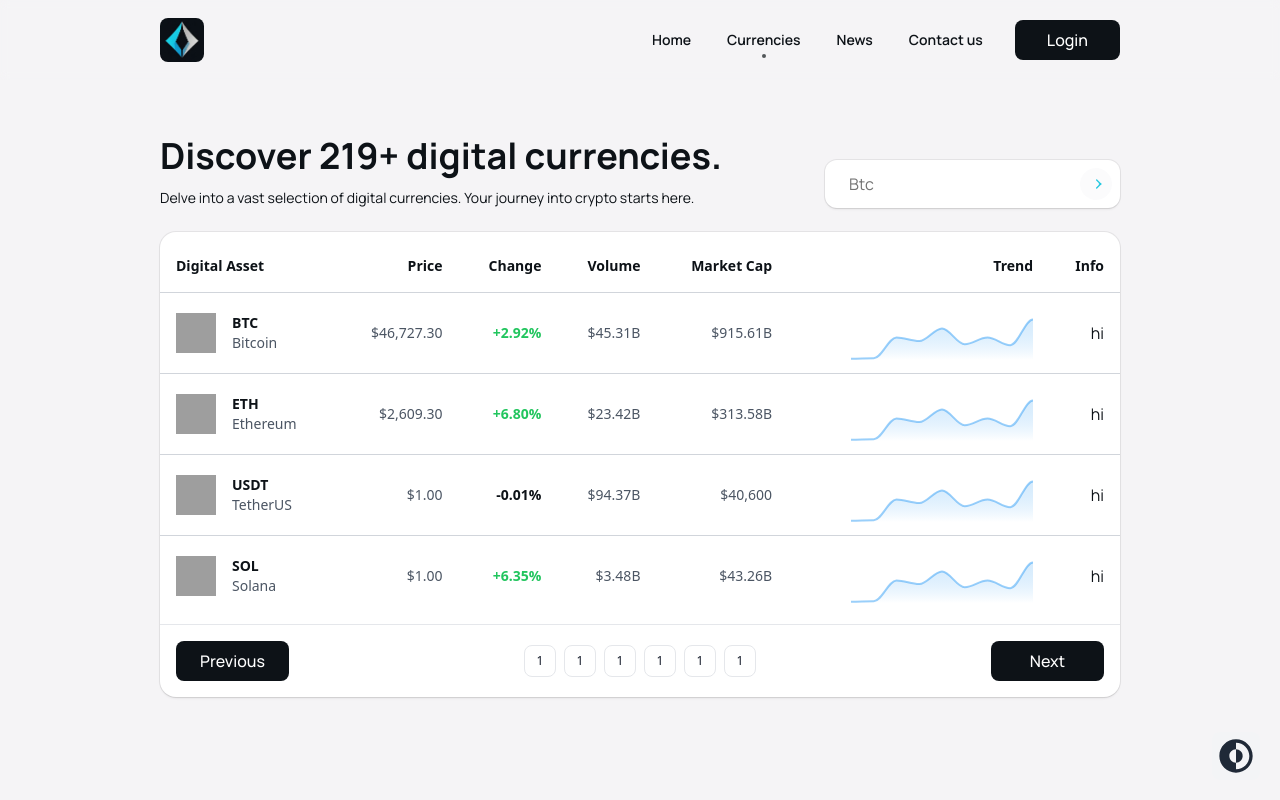
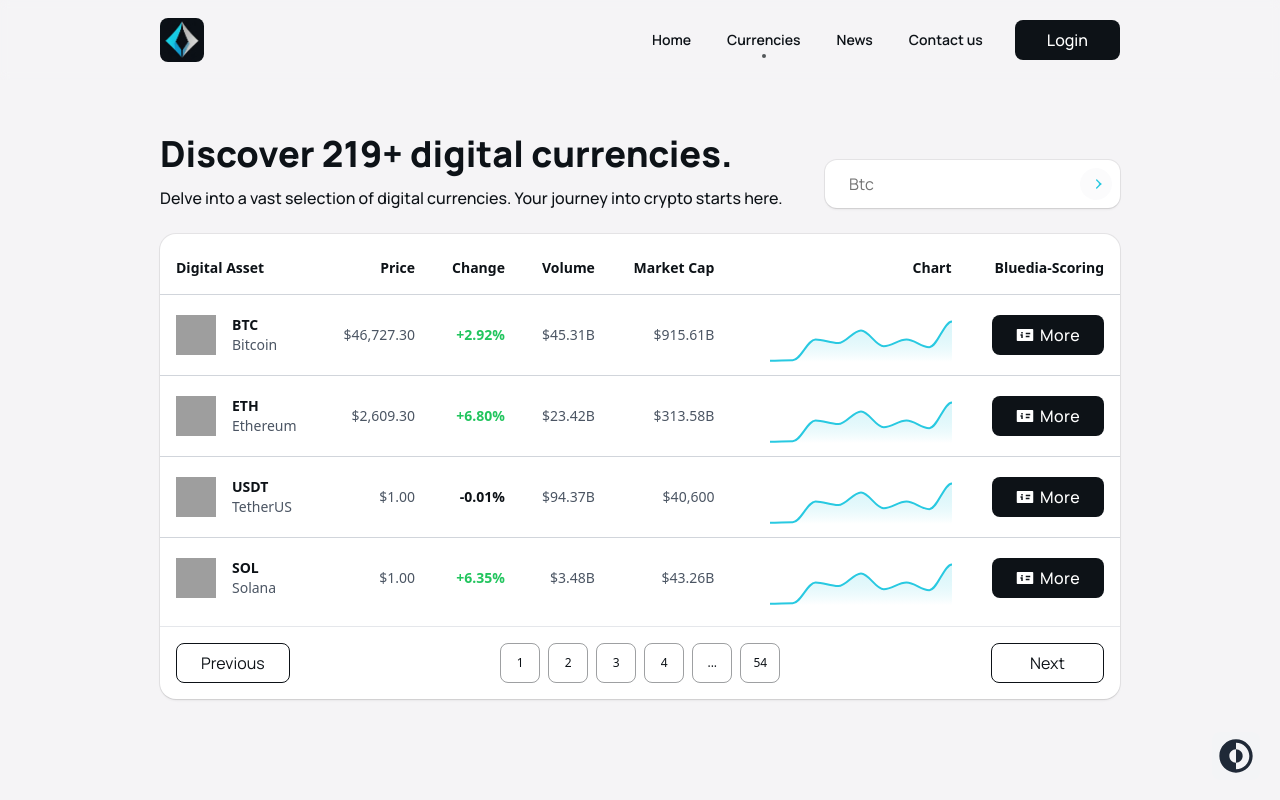
Before and after one commit to MahdiarRez/CryptoBluedia, a Next.js app: page /currencies in a window 1280 px wide. Shown: the top 800 px of the page. Built offline with nearby package versions, Linux system fonts and the light colour scheme; grey boxes are pictures that could not be loaded; what tailwindcss-animated would draw is missing.

Commit message:
fix - currencies table fixed

```diff
--- a/app/components/button.tsx
+++ b/app/components/button.tsx
@@ -3,13 +3,15 @@
 function Button({
   children,
   classes,
+  text = 'text-white',
 }: {
   children: ReactNode;
   classes?: string;
+  text?: string;
 }) {
   return (
     <button
-      className={`${classes} text-white bg-DarkBlue dark:text-DarkBlue dark:bg-WHITE transition-all duration-300 ease-out hover:bg-LightBlue px-6 h-10`}
+      className={`${classes} ${text} bg-DarkBlue dark:text-DarkBlue dark:bg-WHITE transition-all duration-300 ease-out hover:bg-LightBlue px-6 h-10`}
     >
       {children}
     </button>
--- a/app/components/textGenerate.tsx
+++ b/app/components/textGenerate.tsx
@@ -1,4 +1,5 @@
 import {
+  PerType,
   PresetType,
   TextEffect,
 } from '@/app/components/motionPrimitive/ui/text-effect';
@@ -10,15 +11,18 @@
   delay,
   preset = 'fade-in-blur',
   element,
+  per = 'word',
 }: {
   text: string;
   classes?: string;
   delay?: number;
   preset?: PresetType;
   element?: keyof React.JSX.IntrinsicElements;
+  per?: PerType;
 }) {
   return (
     <TextEffect
+      per={per}
       preset={preset}
       speedReveal={1.3}
       speedSegment={0.4}
--- a/app/currencies/currenciesGrid.tsx
+++ b/app/currencies/currenciesGrid.tsx
@@ -11,6 +11,8 @@
   CardFooter,
 } from '@material-tailwind/react';
 import merge from 'deepmerge';
+import { IoIosArrowForward } from 'react-icons/io';
+import { RiInfoCardFill } from 'react-icons/ri';
 
 const Chart = dynamic(() => import('react-apexcharts'), {
   ssr: false,
@@ -189,11 +191,11 @@
     customeStyle: 'text-right',
   },
   {
-    head: 'Trend',
+    head: 'Chart',
     customeStyle: 'text-right',
   },
   {
-    head: 'Info',
+    head: 'Bluedia-Scoring',
     customeStyle: 'text-right',
   },
 ];
@@ -201,22 +203,11 @@
 export function CryptoTable() {
   return (
     <Card
-      className="h-full w-full rounded-2xl shadow-[0px_2px_3px_-1px_rgba(0,0,0,0.1),_0px_1px_0px_0px_rgba(25,28,33,0.02),_0px_0px_0px_1px_rgba(25,28,33,0.08)]  overflow-hidden"
+      className="h-full w-full rounded-2xl dark:bg-DarkBlue dark:shadow-white shadow-[0px_2px_3px_-1px_rgba(0,0,0,0.1),_0px_1px_0px_0px_rgba(25,28,33,0.02),_0px_0px_0px_1px_rgba(25,28,33,0.08)]  overflow-hidden"
       placeholder={undefined}
       onPointerEnterCapture={undefined}
       onPointerLeaveCapture={undefined}
     >
-      {/*<CardHeader*/}
-      {/*  floated={false}*/}
-      {/*  shadow={false}*/}
-      {/*  className="mb-4 flex flex-wrap justify-between items-center rounded-none bg-WHITE"*/}
-      {/*  placeholder={undefined}*/}
-      {/*  onPointerEnterCapture={undefined}*/}
-      {/*  onPointerLeaveCapture={undefined}*/}
-      {/*>*/}
-      {/*  <div className={'flex flex-col items-center justify-center'}>*/}
-      {/*    */}
-      {/*</CardHeader>*/}
       <CardBody
         className="overflow-x-auto overflow-y-hidden !px-0 py-2 "
         placeholder={undefined}
@@ -232,9 +223,8 @@
                   className={`border-b border-gray-300 !p-4 pb-8 ${customeStyle}`}
                 >
                   <Typography
-                    color="blue-gray"
                     variant="small"
-                    className="!font-bold"
+                    className="!font-bold text-DarkBlue dark:text-WHITE"
                     placeholder={undefined}
                     onPointerEnterCapture={undefined}
                     onPointerLeaveCapture={undefined}
@@ -286,7 +276,7 @@
                           </Typography>
                           <Typography
                             variant="small"
-                            className="!font-normal text-gray-600"
+                            className="!font-normal text-gray-600 dark:text-gray-400"
                             placeholder={undefined}
                             onPointerEnterCapture={undefined}
                             onPointerLeaveCapture={undefined}
@@ -302,7 +292,7 @@
                         onPointerEnterCapture={undefined}
                         onPointerLeaveCapture={undefined}
                         variant="small"
-                        className="text-right !font-normal text-gray-600"
+                        className="text-right !font-normal text-gray-600 dark:text-gray-400"
                       >
                         {price}
                       </Typography>
@@ -325,7 +315,7 @@
                         onPointerEnterCapture={undefined}
                         onPointerLeaveCapture={undefined}
                         variant="small"
-                        className="text-right !font-normal text-gray-600"
+                        className="text-right !font-normal text-gray-600 dark:text-gray-400"
                       >
                         {volume}
                       </Typography>
@@ -336,7 +326,7 @@
                         onPointerEnterCapture={undefined}
                         onPointerLeaveCapture={undefined}
                         variant="small"
-                        className="text-right !font-normal text-gray-600"
+                        className="text-right !font-normal text-gray-600 dark:text-gray-400"
                       >
                         {market}
                       </Typography>
@@ -344,11 +334,11 @@
                     <td className={classes}>
                       <div className="ml-auto h-12 max-w-[12rem] -translate-y-6">
                         <AreaChart
-                          colors={['#2196F373']}
+                          colors={['#28c9e1']}
                           options={{}}
                           series={[
                             {
-                              name: '2023 Sales',
+                              name: '2025 Sales',
                               data: [30, 40, 500, 420, 700, 350, 500, 330, 900],
                             },
                           ]}
@@ -357,13 +347,16 @@
                     </td>
                     <td className={classes}>
                       <div className="flex justify-end gap-4">
-                        {/*<IconButton variant="text" size="sm">*/}
-                        {/*  <DocumentMagnifyingGlassIcon className="h-5 w-5 text-gray-900" />*/}
-                        {/*</IconButton>*/}
-                        {/*<IconButton variant="text" size="sm">*/}
-                        {/*  <FlagIcon className="h-5 w-5 text-gray-900" />*/}
-                        {/*</IconButton>*/}
-                        hi
+                        <Button
+                          classes={
+                            'rounded-lg px-6 flex flex-row-reverse items-center justify-center gap-1.5'
+                          }
+                        >
+                          <span className={'tracking-wide font-medium'}>
+                            More
+                          </span>{' '}
+                          <RiInfoCardFill className={'text-lg'} />
+                        </Button>
                       </div>
                     </td>
                   </tr>
@@ -379,13 +372,19 @@
         onPointerEnterCapture={undefined}
         onPointerLeaveCapture={undefined}
       >
-        <Button classes={'rounded-lg font-medium min-w-[113px]'}>
+        <Button
+          classes={
+            'rounded-lg bg-transparent border-solid border border-DarkBlue font-normal min-w-[113px]'
+          }
+          text={'text-DarkBlue'}
+        >
           Previous
         </Button>
         <div className="flex items-center gap-2">
           <IconButton
             variant="outlined"
-            size="sm"
+            className={'border border-solid border-DarkBlue/40 text-DarkBlue'}
+            size="md"
             placeholder={undefined}
             onPointerEnterCapture={undefined}
             onPointerLeaveCapture={undefined}
@@ -394,51 +393,64 @@
           </IconButton>{' '}
           <IconButton
             variant="outlined"
-            size="sm"
+            className={'border border-solid border-DarkBlue/40 text-DarkBlue'}
+            size="md"
             placeholder={undefined}
             onPointerEnterCapture={undefined}
             onPointerLeaveCapture={undefined}
           >
-            1
+            2
           </IconButton>{' '}
           <IconButton
             variant="outlined"
-            size="sm"
+            className={'border border-solid border-DarkBlue/40 text-DarkBlue'}
+            size="md"
             placeholder={undefined}
             onPointerEnterCapture={undefined}
             onPointerLeaveCapture={undefined}
           >
-            1
+            3
           </IconButton>{' '}
           <IconButton
             variant="outlined"
-            size="sm"
+            className={'border border-solid border-DarkBlue/40 text-DarkBlue'}
+            size="md"
             placeholder={undefined}
             onPointerEnterCapture={undefined}
             onPointerLeaveCapture={undefined}
           >
-            1
+            4
           </IconButton>{' '}
           <IconButton
+            color={'deep-purple'}
             variant="outlined"
-            size="sm"
+            className={'border border-solid border-DarkBlue/40 text-DarkBlue'}
+            size="md"
             placeholder={undefined}
             onPointerEnterCapture={undefined}
             onPointerLeaveCapture={undefined}
           >
-            1
+            ...
           </IconButton>{' '}
           <IconButton
             variant="outlined"
-            size="sm"
+            className={'border border-solid border-DarkBlue/40 text-DarkBlue'}
+            size="md"
             placeholder={undefined}
             onPointerEnterCapture={undefined}
             onPointerLeaveCapture={undefined}
           >
-            1
+            54
           </IconButton>
         </div>
-        <Button classes={'rounded-lg font-medium min-w-[113px]'}>Next</Button>
+        <Button
+          classes={
+            'rounded-lg bg-transparent border-solid border border-DarkBlue font-normal min-w-[113px]'
+          }
+          text={'text-DarkBlue'}
+        >
+          Next
+        </Button>
       </CardFooter>
     </Card>
   );
--- a/app/currencies/page.tsx
+++ b/app/currencies/page.tsx
@@ -6,24 +6,27 @@
 function Page() {
   return (
     <div
-      className={`px-4 dark:bg-DarkBlue w-dvh h-auto pt-32 lg:pt-28 pb-20 lg:max-h-dvh lg:min-h-dvh sm:px-8 lg:px-16 lg2:px-28 xl:px-40 xl:px-40 text-DarkBlue dark:text-WHITE bg-WHITE items-center justify-center flex flex-col`}
+      className={`px-4 dark:bg-DarkBlue w-dvh h-auto pt-32 lg:pt-28 pb-20  lg:min-h-dvh sm:px-8 lg:px-16 lg2:px-28 xl:px-40 text-DarkBlue dark:text-WHITE bg-WHITE items-center justify-center flex flex-col`}
     >
       <div
         className={
           'flex flex-col lg:flex-row justify-between items-center w-full mb-6'
         }
       >
-        <div className={'flex flex-col items-start'}>
+        <div
+          className={'flex flex-col items-center lg:items-start justify-center'}
+        >
           <TextGenerate
             preset={'fade-in-blur'}
-            classes={'text-3xl sm:text-4xl font-bold text-center'}
+            per={'line'}
+            classes={'text-3xl sm:text-4xl font-extrabold text-center'}
             text={'Discover 219+ digital currencies.'}
           />
           <TextGenerate
             preset={'fade'}
             delay={0.8}
             classes={
-              'mt-3 text-sm sm:text-sm font-normal max-w-[324px] sm:max-w-xl text-center'
+              'mt-3 text-sm md:text-base lg:text-sm xl:text-base font-medium max-w-[324px] sm:max-w-2xl text-center'
             }
             text={
               'Delve into a vast selection of digital currencies. Your journey into crypto starts here.'
```
